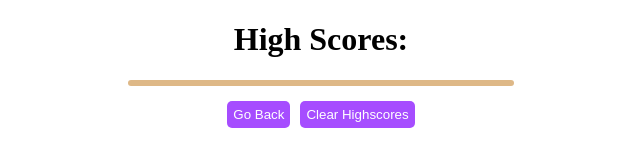
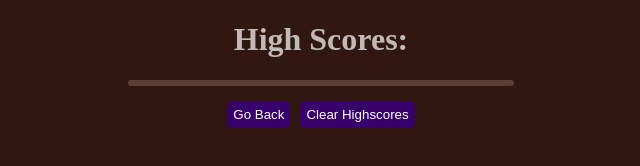
Before and after one commit to ajcuddeback/Coding-Quiz, a plain HTML site: page highscores.html in a window 1280 px wide. Shown: the whole page, without its empty margins (319-959 px from the left). Drawn offline with Linux system fonts and the light colour scheme.

Commit message:
updated styles

```diff
--- a/assets/css/highscores.css
+++ b/assets/css/highscores.css
@@ -1,3 +1,7 @@
+main {
+    display: block;
+}
+
 .scores-title {
     text-align: center;
 }
@@ -6,7 +10,7 @@
     width: 30%;
     text-align: center;
     margin: auto;
-    background-color: burlywood;
+    background-color: #5b3f36;
     padding: 3px;
     border-radius: 4px;
 }
@@ -20,7 +24,7 @@ form {
     margin-top: 10px;
 }
 form > button {
-    background-color: rgb(166, 77, 255);
+    background-color: #38006b;
     color: white;
     padding: 6px;
     border: none;
--- a/assets/css/style.css
+++ b/assets/css/style.css
@@ -60,6 +60,7 @@ header {
 .start-btn:hover {
     top: 2px;
     left: 1px;
+    background-color: rgba(135, 36, 235, 0.8);
 }
 .start-btn:active {
     top: 3px;
--- a/highscores.html
+++ b/highscores.html
@@ -6,6 +6,7 @@
         <title>High Scores</title>
         <meta name="description" content="">
         <meta name="viewport" content="width=device-width, initial-scale=1">
+        <link rel="stylesheet" href="./assets/css/style.css">
         <link rel="stylesheet" href="./assets/css/highscores.css">
     </head>
     <body>
```
